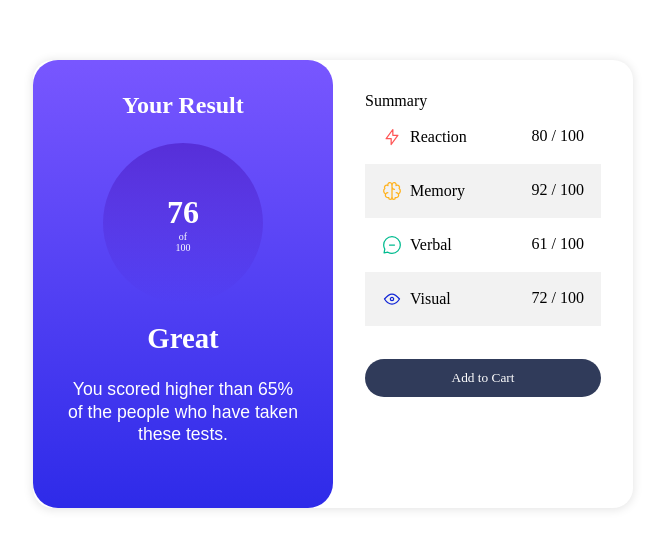
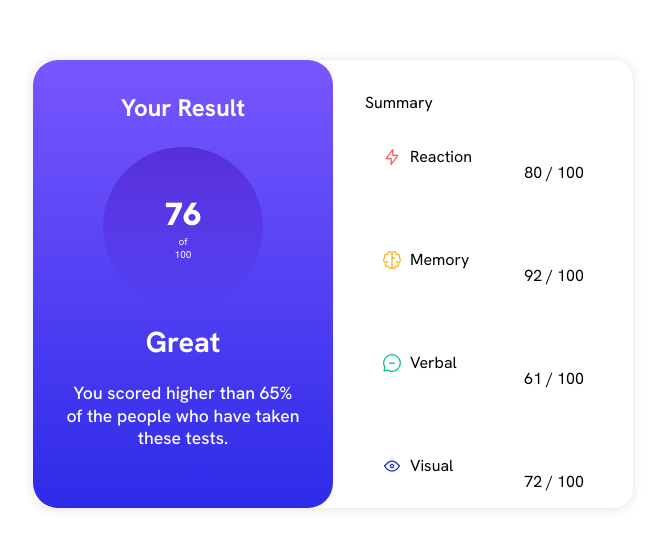
Before and after one commit to abmanaf/Result-summary-component, a React (Vite) app: page / in a window 1280 px wide. Shown: the part 116-664 px from the top of the page, without its empty margins (307-972 px from the left). Built offline with nearby package versions, Linux system fonts and the light colour scheme.

Commit message:
minor changes

```diff
--- a/src/App.css
+++ b/src/App.css
@@ -2,7 +2,7 @@
   margin: 0;
   padding: 0;
   box-sizing: border-box;
-  font-family: var(--font-fraunces);
+  font-family: "Hanken Grotesk", sans-serif;
 }
 
 :root {
@@ -18,8 +18,8 @@
   --Light-royal-blue: hsl(241, 81%, 54%);
   --Violet-blue: hsla(256, 72%, 46%, 1);
   --Persian-blue: hsla(241, 72%, 46%, 0);
-  --font-fraunces: "Hanken", serif;
-  --font-Montserrat: "Grotesk", sans-serif;
+  --font-fraunces: "Hanken Grotesk", sans-serif;
+  --font-Montserrat: "Hanken Grotesk", sans-serif;
 }
 
 body {
@@ -34,12 +34,12 @@ body {
   display: flex;
   flex-direction: column;
   min-width: 21rem;
-  height: 43rem;
   background-color: var(--White);
   border-radius: 20px;
   box-shadow: 0px 1px 10px 1px rgba(0, 0, 0, 0.1);
   overflow: hidden;
 }
+
 h2 {
   text-align: center;
 }
@@ -50,6 +50,9 @@ h2 {
   text-align: center;
   color: var(--White);
   background-image: linear-gradient(hsl(252, 100%, 67%), hsl(241, 81%, 54%));
+}
+.header {
+  margin-top: 3em;
 }
 .left-container .score {
   display: flex;
@@ -68,9 +71,11 @@ h2 {
     hsla(241, 72%, 46%, 0)
   );
 }
+
 .score-message {
   font-size: 1em;
 }
+
 .right-container {
   border-radius: 0 10px 0 10px;
   padding: 1.5rem;
@@ -86,9 +91,10 @@ p {
   margin-top: 0.9rem;
   margin-bottom: 1.5rem;
 }
+
 button {
   width: 100%;
-  margin-top: 2.5em;
+  margin-top: 0.2em;
   padding: 0.8em;
   border-radius: 2em;
   cursor: pointer;
@@ -96,12 +102,46 @@ button {
   background-color: var(--Dark-gray-blue);
   color: var(--White);
 }
+
 button:hover {
   background-image: linear-gradient(hsl(252, 100%, 67%), hsl(241, 81%, 54%));
 }
 
+.red-color {
+  color: var(--Light-red);
+}
+
+.yellow-color {
+  color: #ffb629;
+}
+
+.green-color {
+  color: var(--Green-teal);
+}
+
+.violet-color {
+  color: var(--Light-royal-blue);
+}
+
+.red-background {
+  background-color: #fff6f5;
+}
+
+.yellow-background {
+  background-color: #fffbf2;
+}
+
+.green-background {
+  background-color: #f2fbfa;
+}
+
+.violet-background {
+  background-color: #f3f3fd;
+}
+
 table {
-  border-collapse: collapse;
+  border-collapse: separate;
+  border-spacing: 0 1em; /* This will create space between rows */
   width: 100%;
 }
 
@@ -110,9 +150,6 @@ td {
   padding: 17px;
 }
 
-tr:nth-child(even) {
-  background-color: #f2f2f2;
-}
 @media screen and (min-width: 768px) {
   .container {
     max-width: 37.5rem;
@@ -123,14 +160,20 @@ tr:nth-child(even) {
   .left-container {
     width: 50%;
   }
+
   .left-container .score {
     width: 100px;
     height: 100px;
     padding: 5em;
   }
+
+  .header {
+    margin-top: 0;
+  }
   .score-message {
     font-size: 1.1em;
   }
+
   .right-container {
     padding: 2rem;
     width: 50%;
@@ -144,4 +187,8 @@ tr:nth-child(even) {
     margin-top: 1.5rem;
     margin-bottom: 1.8rem;
   }
+
+  button {
+    margin-top: 2.5em;
+  }
 }
```
